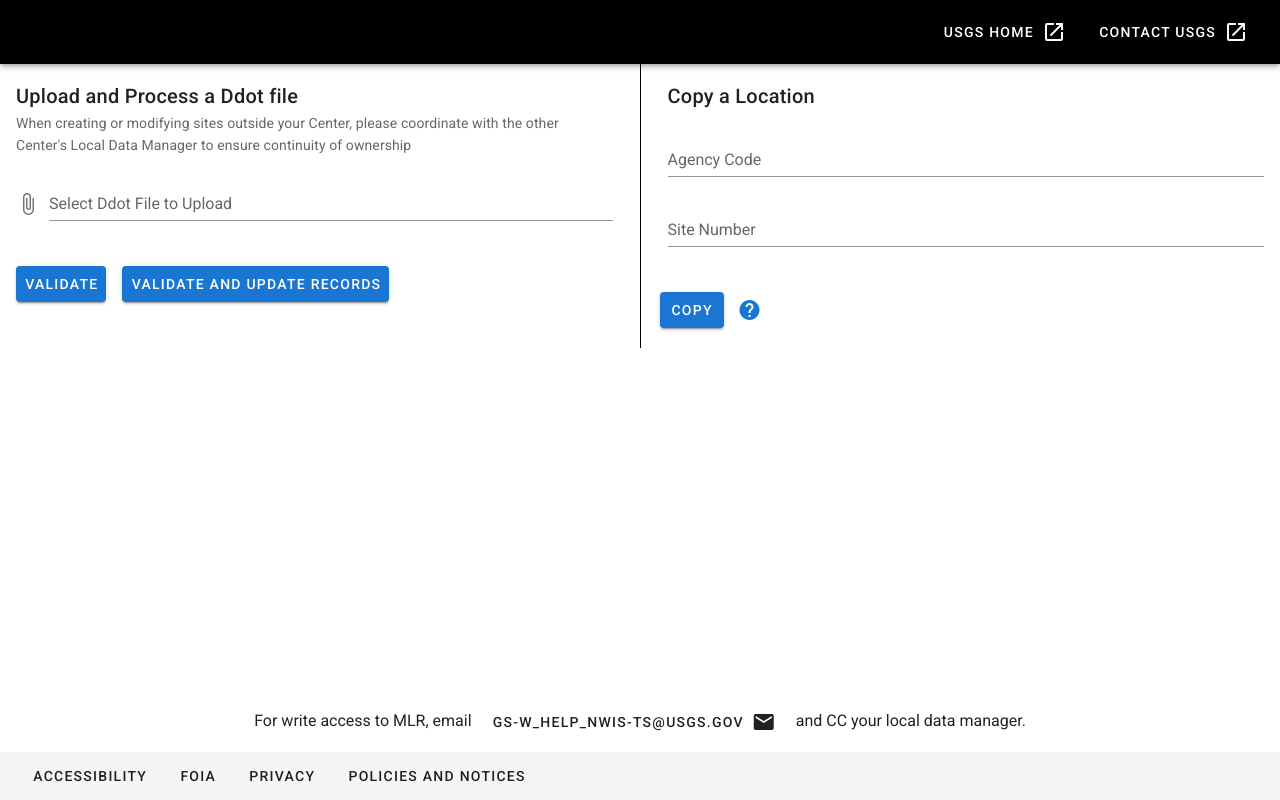
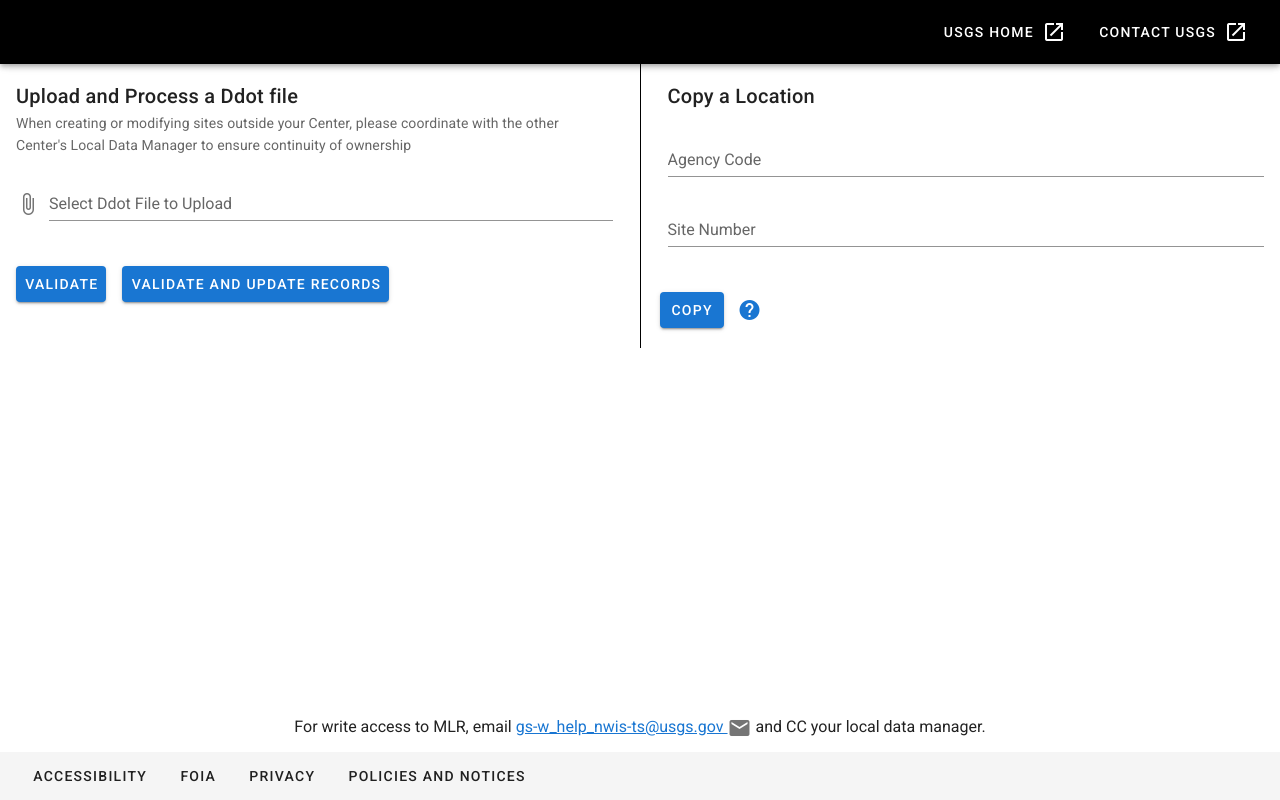
Before and after one commit to zmoore-usgs/MLR-User-Interface, a Vue app: page / in a window 1280 px wide. Built offline with nearby package versions, Linux system fonts and the light colour scheme; sample sign-in values are in the browser's storage.

Commit message:
simplified

```diff
--- a/src/components/MLRFooter.vue
+++ b/src/components/MLRFooter.vue
@@ -3,10 +3,10 @@
         <v-row :align="'center'">
             <v-col class="text-center">
                 For write access to MLR, email
-                <v-btn  href="mailto:gs-w_help_nwis-ts@usgs.gov?cc=YOUR_LDM_HERE@usgs.gov&subject=MLR%20Write%20Access&body=Please%20change%20the%20CC%20field%20so%20that%20it%20contains%20the%20email%20address%20of%20your%20local%20data%20manager." title="Request Write Access" text>
-                    <span class="mr-2"> gs-w_help_nwis-ts@usgs.gov</span>
+                <a href="mailto:gs-w_help_nwis-ts@usgs.gov?cc=YOUR_LDM_HERE@usgs.gov&subject=MLR%20Write%20Access&body=Please%20change%20the%20CC%20field%20so%20that%20it%20contains%20the%20email%20address%20of%20your%20local%20data%20manager." title="Request Write Access" text>
+                    gs-w_help_nwis-ts@usgs.gov
                     <v-icon>mdi-email</v-icon>
-                </v-btn>
+                </a>
                  and CC your local data manager.
             </v-col>
         </v-row>
```
